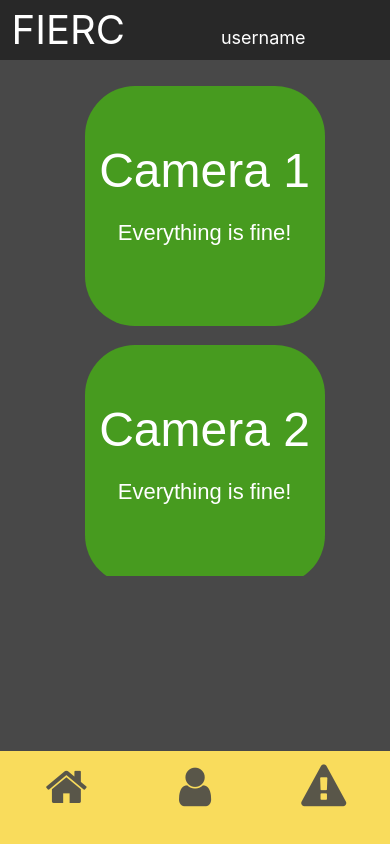
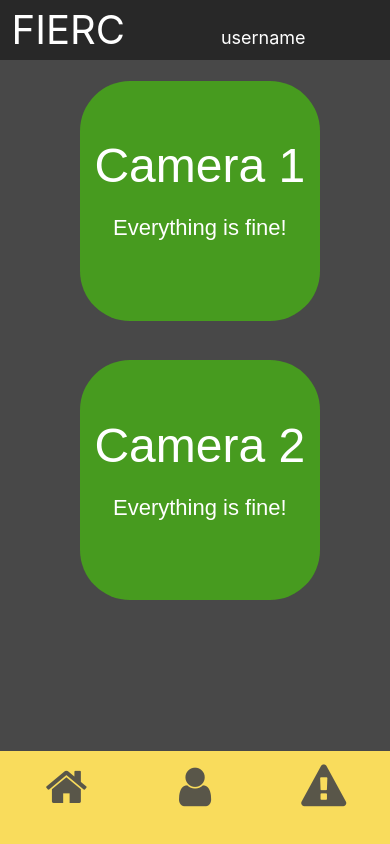
Before and after one commit to supraditya/Fierc, a React (Create React App) app: page / in a window 390 px wide. Built offline with nearby package versions, Linux system fonts and the light colour scheme.

Commit message:
Replaced home flex container with grid, properly aligned camera tiles and made grid responsive

```diff
--- a/src/components/CameraTile.js
+++ b/src/components/CameraTile.js
@@ -1,10 +1,14 @@
 import React from 'react';
 import styles from '../stylesheets/CameraTile.module.css';
+import styled from 'styled-components';
+const StyledDiv=styled.div`
+    right: 10%;
+`;
 const CameraTile=(props)=>{
     return(
-        <div className="tile">
+        <StyledDiv>
             <button className={styles.tileButton}>Camera {props.number}<p>{props.text}</p></button>
-        </div>
+        </StyledDiv>
     )
 }
 export default CameraTile;
--- a/src/components/Home.js
+++ b/src/components/Home.js
@@ -2,23 +2,39 @@ import React from 'react';
 import CameraTile from './CameraTile';
 import styled from 'styled-components';
 const StyledDiv=styled.div`
-    width: 83%;
+    width: 80%;
     height: 500px;
     margin: auto;
-    display: flex;
-    flex-wrap: wrap;
-    justify-content: space-around;
-    align-content: space-between;
+    display: grid;
+    grid-gap: 30px;
+    grid-template-columns: repeat(3, 1fr);
+    justify-items: center;
     overflow-y: scroll;
+    @media only screen and (max-width: 640px)
+    {
+        height: 550px;
+    }
+    @media only screen and (max-width: 1170px)
+    {
+        grid-template-columns: repeat(2, 1fr);
+    }
+    @media only screen and (max-width: 770px)
+    {
+        grid-template-columns: repeat(1, 1fr);
+    }
 `;
 const Home=()=>{
     return(
         <StyledDiv>
-            {/* Fetch camera number, text and status form API  */}
-            <CameraTile number='1' text='Everything is fine!' status=''/>
-            <CameraTile number='2' text='Everything is fine!' status=''/>
-            <CameraTile number='3' text='Everything is fine!' status=''/>
-            <CameraTile number='4' text='Everything is fine!' status=''/>
+            {/* Fetch camera number, text and status from API  */}
+            <CameraTile number='1' text='Everything is fine!' status='green'/>
+            <CameraTile number='2' text='Everything is fine!' status='green'/>
+            <CameraTile number='3' text='Everything is fine!' status='green'/>
+            <CameraTile number='4' text='Everything is fine!' status='green'/>
+            <CameraTile number='5' text='Everything is fine!' status='green'/>
+            <CameraTile number='6' text='Everything is fine!' status='green'/>
+            <CameraTile number='7' text='Everything is fine!' status='green'/>
+            <CameraTile number='8' text='Everything is fine!' status='green'/>
         </StyledDiv>
     )
 }
--- a/src/stylesheets/CameraTile.module.css
+++ b/src/stylesheets/CameraTile.module.css
@@ -15,8 +15,8 @@ button:hover
     border: solid;
     border-color: #FAFF0E;
     transition: all 0.3s;
-    height: 275px !important;
-    width: 275px !important;
+    /* height: 275px !important;
+    width: 275px !important; */
 }
 @media only screen and (max-width: 400px)
 {
@@ -24,40 +24,25 @@ button:hover
     {
         width: 240px;
         height: 240px;
-        margin: 4%;
-    }
-    button:hover
-    {
-        height: 245px;
-        width: 245px;
+        margin: 2%;
     }
 }
-@media only screen and (min-width: 1345px)
+/* @media only screen and (min-width: 1300px)
 {
     .tileButton
     {
         width: 300px;
         height: 300px;
     }
-    button:hover
-    {
-        height: 305px;
-        width: 305px;
-    }
 }
-@media only screen and (min-width: 1492px)
+@media only screen and (min-width: 1440px)
 {
     .tileButton
     {
         width: 330px;
         height: 330px;
     }
-    button:hover
-    {
-        height: 335px;
-        width: 335px;
-    }
-}
+} */
 p
 {
     font-size: 22px;
--- a/src/stylesheets/Navbar.module.css
+++ b/src/stylesheets/Navbar.module.css
@@ -50,7 +50,7 @@ just display none the main navbar at around 1100px */
     border-style: solid;
     margin-left: 7.5%;
     margin-right: 10%;
-    margin-bottom: 4%;
+    margin-bottom: 2%;
 }
 .emergencybutton
 {
```
